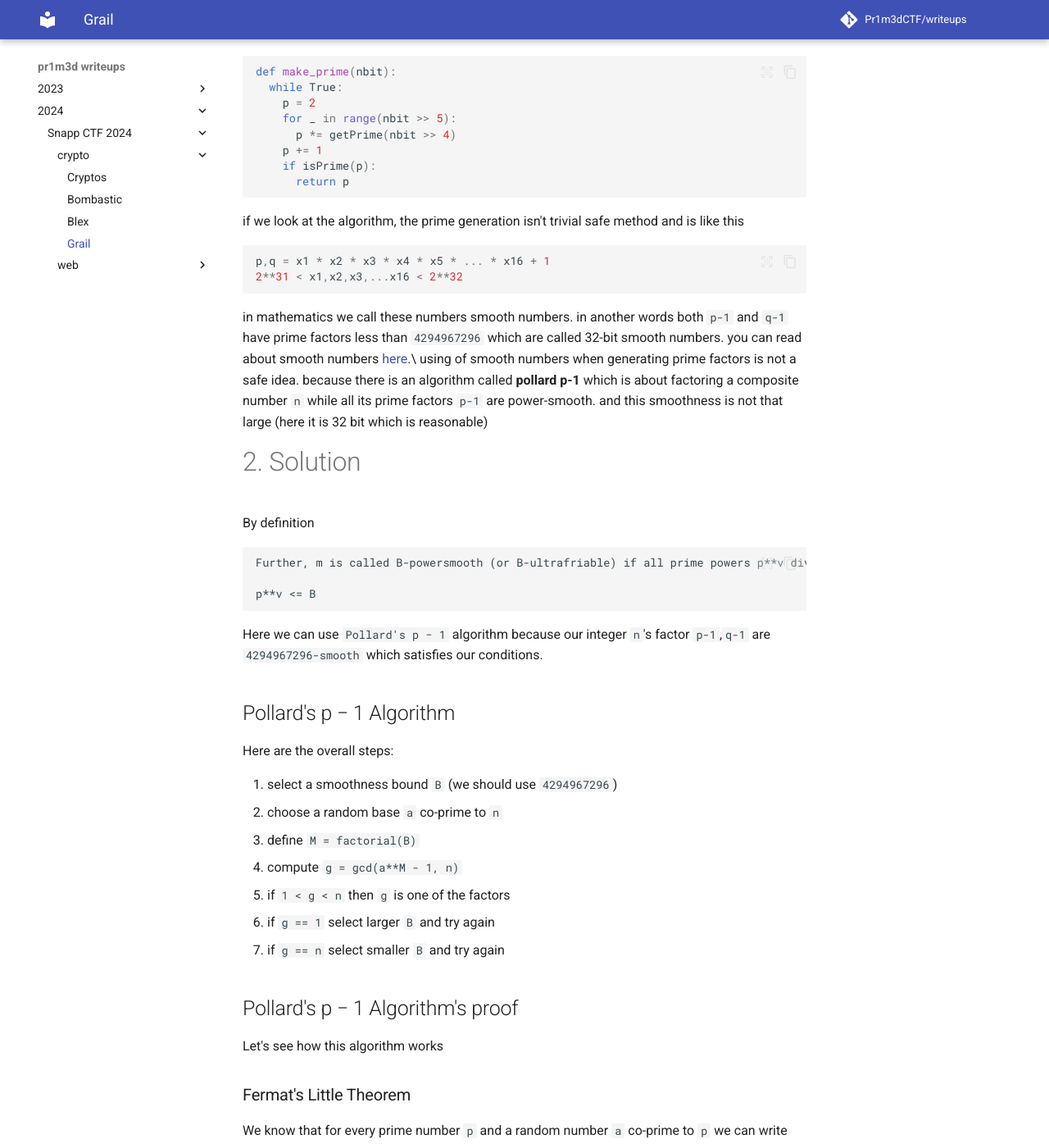
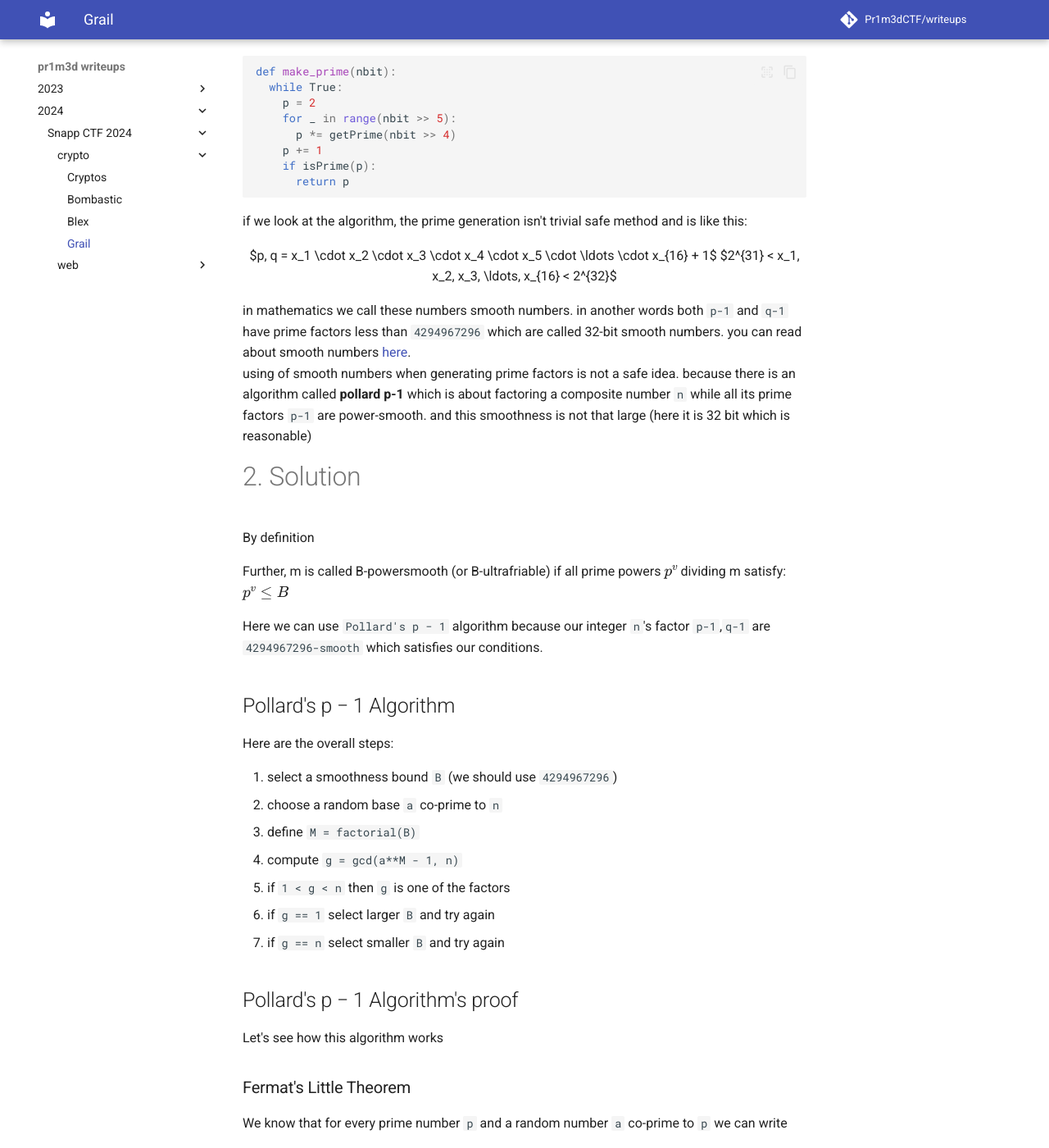
Before and after one commit to Pr1m3dCTF/writeups, an MkDocs documentation site: the page built from docs/2024/Snapp-ctf-2024/crypto/Grail.md, in a window 1280 px wide and 1400 px high, scrolled down 835 px. Shown: the whole window at 82% size. Built offline with MkDocs 1.6.1 and Material for MkDocs 9.7.7, drawn with Linux system fonts in a browser that asks for light colours; comment, search, counter and statistics services are not loaded; some of the changed text lies outside the part shown.

Commit message:
grail review

````diff
--- a/docs/2024/Snapp-ctf-2024/crypto/Grail.md
+++ b/docs/2024/Snapp-ctf-2024/crypto/Grail.md
@@ -49,24 +49,23 @@ def make_prime(nbit):
       return p
 ```
 
-if we look at the algorithm, the prime generation isn't trivial safe method and is like this
+if we look at the algorithm, the prime generation isn't trivial safe method and is like this:
 
-```python
-p,q = x1 * x2 * x3 * x4 * x5 * ... * x16 + 1
-2**31 < x1,x2,x3,...x16 < 2**32
-```
+<center>
+$p, q = x_1 \cdot x_2 \cdot x_3 \cdot x_4 \cdot x_5 \cdot \ldots \cdot x_{16} + 1$
 
-in mathematics we call these numbers smooth numbers. in another words both `p-1` and `q-1` have prime factors less than `4294967296` which are called 32-bit smooth numbers. you can read about smooth numbers [here](https://en.wikipedia.org/wiki/Smooth_number).\
+$2^{31} < x_1, x_2, x_3, \ldots, x_{16} < 2^{32}$
+</center>
+
+in mathematics we call these numbers smooth numbers. in another words both `p-1` and `q-1` have prime factors less than `4294967296` which are called 32-bit smooth numbers. you can read about smooth numbers [here](https://en.wikipedia.org/wiki/Smooth_number).<br>
 using of smooth numbers when generating prime factors is not a safe idea. because there is an algorithm called **pollard p-1** which is about factoring a composite number `n` while all its prime factors `p-1` are  power-smooth. and this smoothness is not that large (here it is 32 bit which is reasonable)
 
 # 2. Solution
 
 By definition
-```
-Further, m is called B-powersmooth (or B-ultrafriable) if all prime powers p**v dividing m satisfy:
 
-p**v <= B
-```
+Further, m is called B-powersmooth (or B-ultrafriable) if all prime powers $p^v$ dividing m satisfy: $p^v \leq B$
+
 
 Here we can use `Pollard's p − 1` algorithm because our integer `n`'s factor `p-1`,`q-1` are `4294967296-smooth` which satisfies our conditions.
 
@@ -88,40 +87,47 @@ Let's see how this algorithm works
 
 ### Fermat's Little Theorem
 We know that for every prime number `p` and a random number `a` co-prime to `p` we can write
-```python
-a**(p-1) % p = 1
+
+<center>
+$a^{(p-1)} \equiv 1 \pmod{p}$
+
 or
-a**(p-1) -1 = p*r
-```
-In other words `a**(p-1) - 1` has two factors `p,r` and `p` is prime\
-We can also multiply `p-1` with `k`:
-```python
-a**[k*(p-1)] % p = 1
+
+$a^{(p-1)} - 1 = p \cdot r$
+</center>
+
+In other words $a^{(p-1)} - 1$ has two factors `p,r` and `p` is prime. We can also multiply `p-1` with `k`:
+
+<center>
+$a^{k \cdot (p-1)} \equiv 1 \pmod{p}$
+
 or
-a**[k*(p-1)] -1 = p*s
-```
+
+$a^{k \cdot (p-1)} - 1 = p \cdot s$
+</center>
 
 ### The proof
 From previous equations we can conclude:
-```python
-gcd(a**[k*(p-1)]-1 = p*s, n) = p
-B = k*(p-1)
-gcd((a**B)-1, n) = p
-```
 
+<center>
 $\text{gcd}(a^{k \cdot (p-1)} - 1, n) = p$
+
 $\text{B} = k \cdot (p-1)$
+
 $\text{gcd}(a^B - 1, n) = p$
+</center>
 
 If we can calculate `B` and choose any integer `a` co-prime to `n`(2 is the best choice), then we can find `p` with `gcd` operation. simple huh?! But how to find `B`\
 We know that:
-```python
-B = k*(p-1)
-p-1 = p1 * p2 * p3 ... * px
-```
 
-And we know that `p-1` is `power-smooth` which means that all factors of `p-1`(`p1, p2, ..., px`) are less than `4294967296`\
-So if we choose `B=1*2*3*4*...*4294967296` and calculate that we can assure that `B` has `p` inside its factor and gcd of `a**B - 1` with `n` will result in `p` which is one of the factors.
+<center>
+$B = k \cdot (p-1)$
+
+$p-1 = p_1 \cdot p_2 \cdot p_3 \cdot \ldots \cdot p_x$
+</center>
+
+And we know that `p-1` is `power-smooth` which means that all factors of `p-1`(`p1, p2, ..., px`) are less than `4294967296`<br>
+So if we choose B=$1.2.3.4.....4294967296$ and calculate that we can assure that `B` has `p` inside its factor and gcd of $a^{B} - 1$ with `n` will result in `p` which is one of the factors.
 
 All sounds cool! but is it easy to calculate `factorial(4294967296)` specially in python? definitely not! it will take a looong time and memory to find those primes. instead of that I used ecm utils, which is a powerful and optimal integer factorization tools, you can also use yafu which it also uses ecm.
 
@@ -147,7 +153,7 @@ Report your potential champion to Paul Zimmermann <zimmerma@loria.fr>
 
 ![Pasted image 20240224235930.png](./Pasted image 20240224235930.png)
 
-excellent, we found the prime factor `p` and a composite factor which is `q**2`\
+excellent, we found the prime factor `p` and a composite factor which is `q**2`<br>
 now let's write our final code to decrypt the flag. To be honest there is no nee to calculate `q`. with just `p` and its relevant `d` you can find the flag because this is a `3-prime` variant of RSA.
 
 ```bash
--- a/mkdocs.yml
+++ b/mkdocs.yml
@@ -25,7 +25,14 @@ markdown_extensions:
   - pymdownx.inlinehilite
   - pymdownx.snippets
   - pymdownx.superfences
+  - pymdownx.arithmatex:
+      generic: true
 
+
+extra_javascript:
+  - javascripts/mathjax.js
+  - https://polyfill.io/v3/polyfill.min.js?features=es6
+  - https://cdn.jsdelivr.net/npm/mathjax@3/es5/tex-mml-chtml.js
 
 plugins:
   - glightbox
````
Also changed, not shown: docs/2024/Snapp-ctf-2024/crypto/Blex.md (+41 -26 lines), docs/2024/Snapp-ctf-2024/crypto/Bombastic.md (+4 -4 lines), docs/2024/Snapp-ctf-2024/crypto/Cryptos.md (+6 -5 lines).
